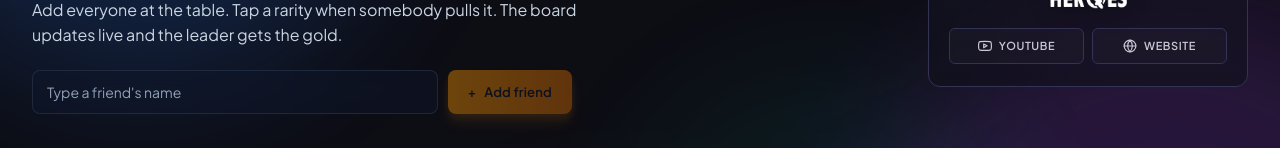
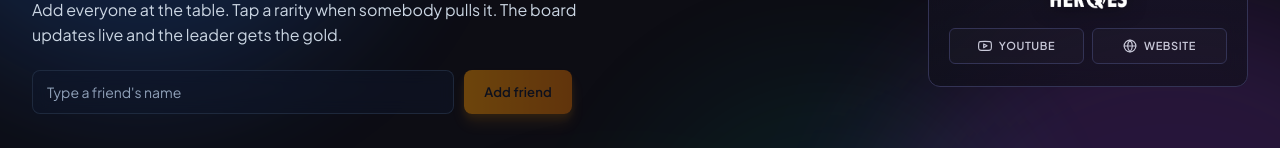
Before and after one commit to Doberjohn/inkweave-scorebox, a React (Vite) app: page / in a window 1280 px wide. Shown: the part 249-397 px from the top of the page. Built offline with nearby package versions, Linux system fonts and the light colour scheme.

Commit message:
Drop the '+' glyph from the Add friend CTA
The plus icon survived a previous edit in the working tree but was
never committed, so production still showed '+ Add friend' instead of
just 'Add friend'. Bringing main in line with the intended copy.

```diff
--- a/src/components/Hero.tsx
+++ b/src/components/Hero.tsx
@@ -40,8 +40,7 @@ export function Hero({ onAddPlayer }: HeroProps) {
           aria-label="Player name"
         />
         <button type="submit" className="cta" disabled={!name.trim()}>
-          <span className="plus-glyph" aria-hidden="true">+</span>
-          <span>Add friend</span>
+          Add friend
         </button>
       </form>
     </section>
```
